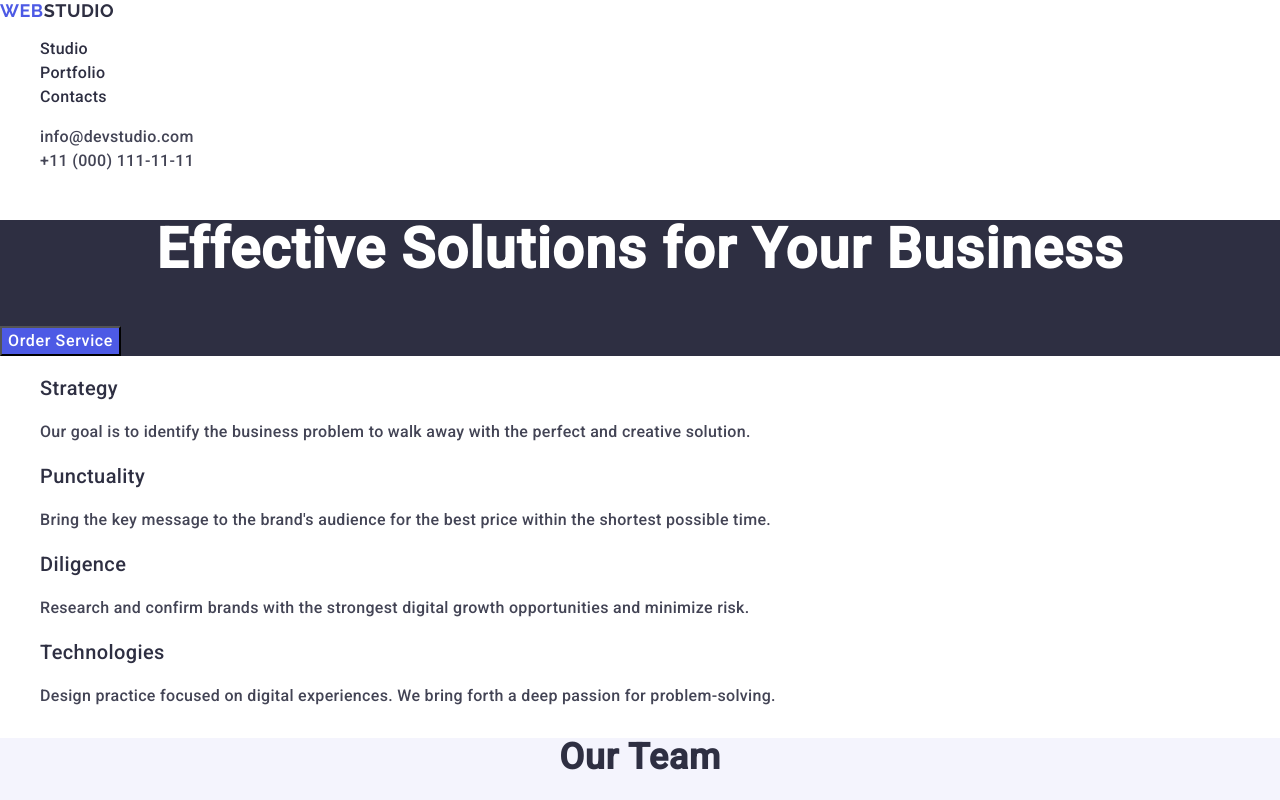
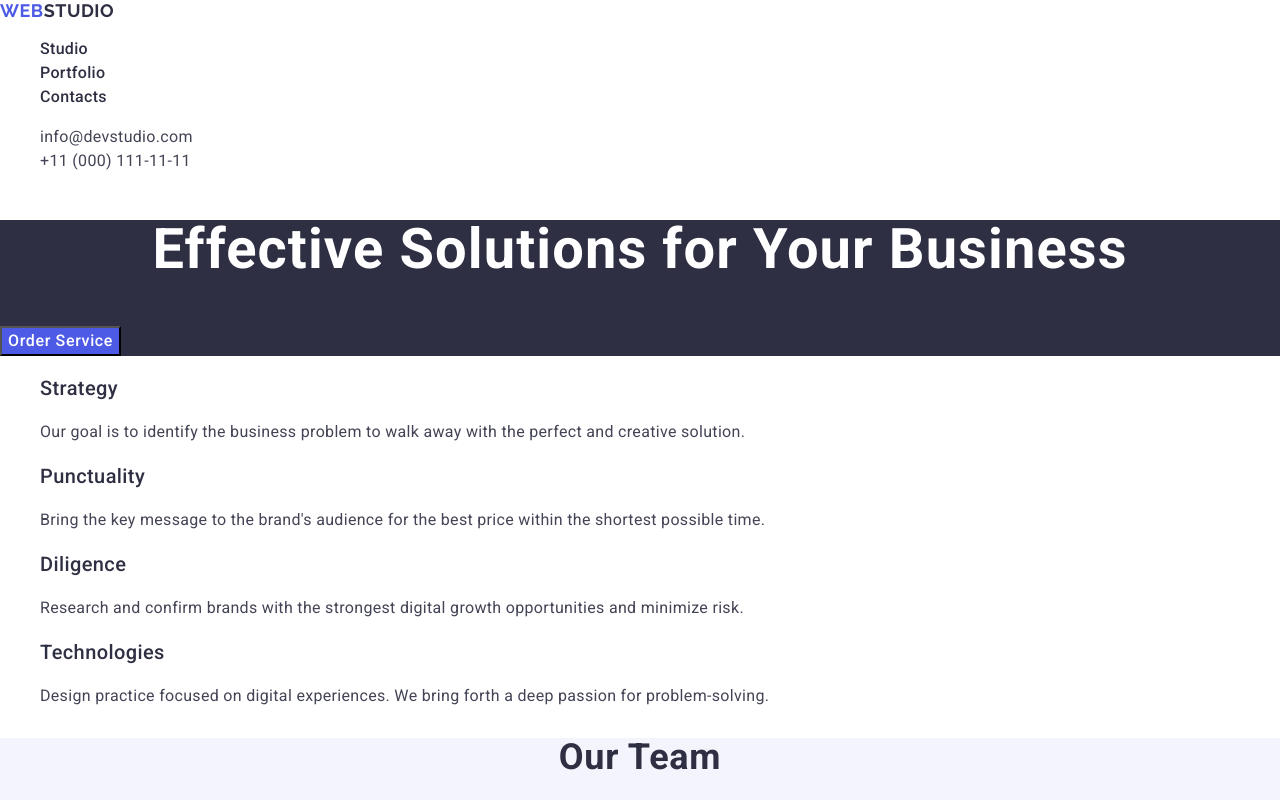
Before and after one commit to OksanaSlonska/goit-markup-hw-02, a plain HTML site: page index.html in a window 1280 px wide. Shown: the top 800 px of the page. Drawn offline with nearby package versions, Linux system fonts and the light colour scheme.

Commit message:
add edits

```diff
--- a/index.html
+++ b/index.html
@@ -14,7 +14,7 @@
     <link rel="preconnect" href="https://fonts.googleapis.com" />
     <link rel="preconnect" href="https://fonts.gstatic.com" crossorigin />
     <link
-      href="https://fonts.googleapis.com/css2?family=Raleway:wght@700&family=Roboto:wdth,wght@400,500,700&display=swap"
+      href="https://fonts.googleapis.com/css2?family=Raleway:wght@700&family=Roboto:wght@400;500;700&display=swap"
       rel="stylesheet"
     />
 
```
